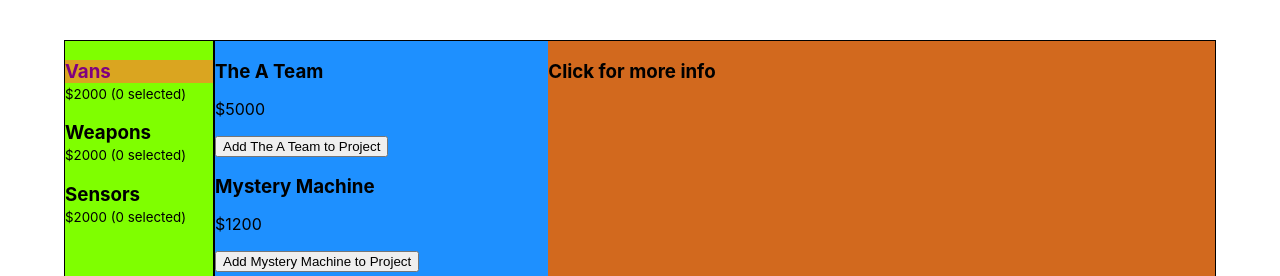
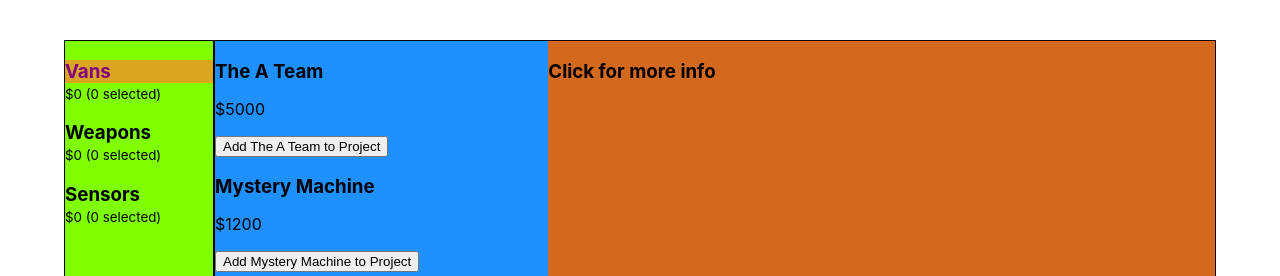
Before and after one commit to garrettgsb/ogc-widgets, a React (Create React App) app: page / in a window 1280 px wide. Shown: the top 276 px of the page. Built offline with nearby package versions, Linux system fonts and the light colour scheme.

Commit message:
preice by category working

```diff
--- a/src/PaneManagerWidget.js
+++ b/src/PaneManagerWidget.js
@@ -105,24 +105,31 @@
   const [selections, setSelections] = useState([]);
 
   function getPriceByCategory(category, selections, appData) {
-    const selectedItemsInCategory = getSelectedItemsByCategory(category, selections, appData)
+    const selectedItemsInCategory = getSelectedItemsByCategory(category, selections, appData);
+    console.log(selectedItemsInCategory);
+
     return selectedItemsInCategory.reduce((acc, item) => {
       return acc + item.price;
     }, 0);
   }
 
   function getSelectedItemsByCategory(category, selections, appData) {
+    // console.log("here");
     return appData.filter(item => matchesCategory(item, category) && isSelected(item, selections))
+    // return appData.filter(item => matchesCategory(item, category)).filter(item => isSelected(item, selections))
+
   }
 
   function matchesCategory(item, category) {
-    if (item.categories === category) {
+    console.log("matches", category, item.categories[0]);
+    if (item.categories[0] === category) {
       return true
     }
     return false;
   }
 
   function isSelected(item, selections) {
+    console.log("isSelected");
     if (selections[item.title]) {
       return true;
     }
@@ -151,10 +158,8 @@
   function updateSelected(selection) {
     if (selections[selection]) {
       setSelections({ ...selections, [selection]: !selections[selection] });
-      // console.log(selections);
     } else {
       setSelections({ ...selections, [selection]: true });
-      // console.log(selections);
     };
   }
 
@@ -162,7 +167,7 @@
   return (
     <main className="layout-manager">
       {/* <p>{JSON.stringify(appData)}</p> */}
-      <SideBar categories={appCategories} selectedCategory={selectedCategory} setSelectedCategory={setSelectedCategory} selections={selections} appData={appData} />
+      <SideBar categories={appCategories} selectedCategory={selectedCategory} setSelectedCategory={setSelectedCategory} selections={selections} appData={appData} getPriceByCategory={getPriceByCategory} />
       <ContentArea items={items} updateSelected={updateSelected} selections={selections} />
       <BottomBar appCategories={appCategories} selections={selections} />
     </main>
--- a/src/components/SideBar.js
+++ b/src/components/SideBar.js
@@ -1,29 +1,30 @@
 import getCategoriesHavingChosen from '../selectors/selectors';
 
-const SideBar = ({ categories, selectedCategory, setSelectedCategory, selections, appData }) => {
+const SideBar = ({ categories, selectedCategory, setSelectedCategory, selections, appData, getPriceByCategory }) => {
 
   const categoriesHavingChosen = getCategoriesHavingChosen(selections, appData);
-  console.log(categoriesHavingChosen);
+  // console.log(categoriesHavingChosen);
+
   return (
     <aside className="sidebar">
       {
         Object.values(categories).map((category) => {
           // const classList = selectedCategory === category ? "menu-item selected" : "menu-item";
-
           // let classList = 'menu-item';
           // classList += selectedCategory === category ? ' selected' : '';
           // classList += categoriesHavingChosen.includes(category) ? ' having-chosen' : '';
-
           const selectedClass = selectedCategory === category ? 'selected' : '';
           const hasChosenClass = categoriesHavingChosen.includes(category) ? 'having-chosen' : '';
           const classList = ['menu-item', selectedClass, hasChosenClass].join(' ');
-
           const count = categoriesHavingChosen.filter(c => c === category).length;
+          const categoryPrice = selections.length === 0 ? 0 : getPriceByCategory(category, selections, appData);
 
           return (
             <>
               <h3 className={classList} onClick={() => setSelectedCategory(category)} >{category}</h3>
-              <p style={{ margin: 0, padding: 0 }}><small style={{ margin: 0, padding: 0 }}>$2000 ({count} selected)</small></p>
+              {/* <p style={{ margin: 0, padding: 0 }}><small style={{ margin: 0, padding: 0 }}>${() => getPricebyCatagory(category, selections, appData)} ({count} selected)</small></p> */}
+              <p style={{ margin: 0, padding: 0 }}><small style={{ margin: 0, padding: 0 }}>${categoryPrice} ({count} selected)</small></p>
+
             </>
           );
         })
```
